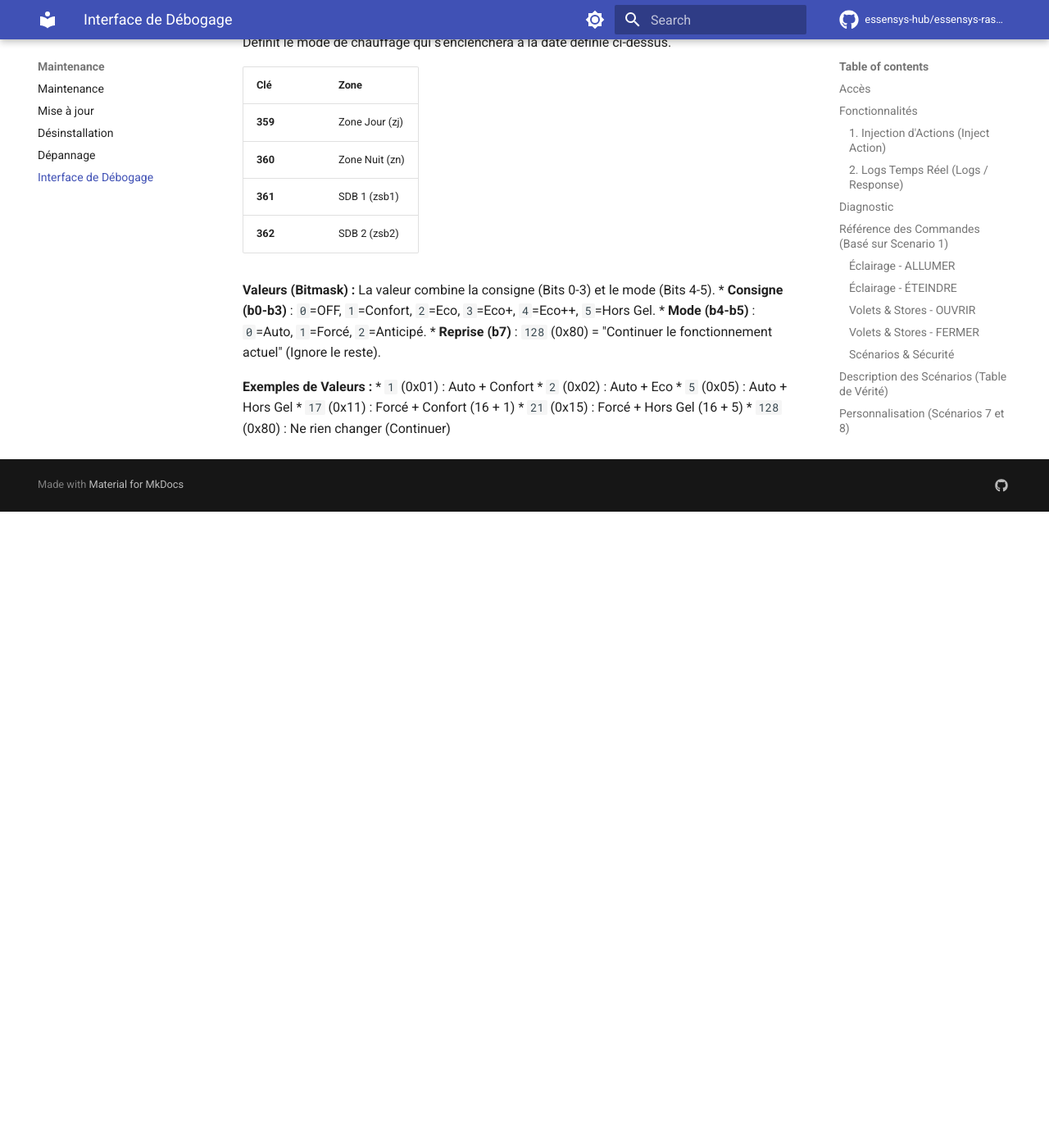
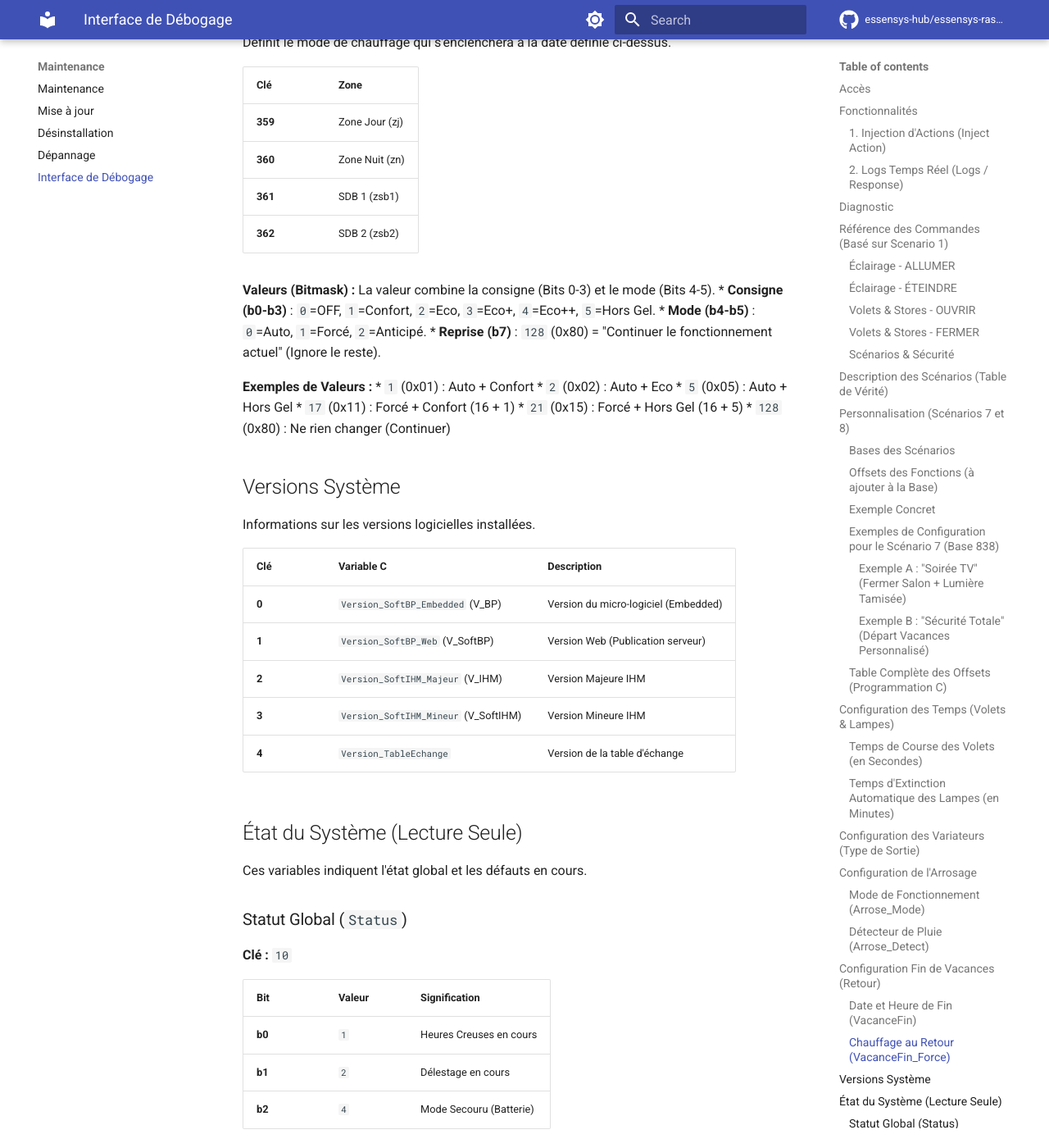
Before and after one commit to essensys-hub/essensys-raspberry-install, an MkDocs documentation site: the page built from docs/maintenance/debug.md, in a window 1280 px wide and 1400 px high, scrolled down 14658 px. Shown: the whole window at 82% size. Built offline with MkDocs 1.6.1 and Material for MkDocs 9.7.7, drawn with Linux system fonts in a browser that asks for light colours; comment, search, counter and statistics services are not loaded; the version menu is left out; before the commit the page ends 15282 px from its top, so only the background shows below that; some of the changed text lies outside the part shown.

Commit message:
Add system versions and detailed system status documentation

```diff
--- a/docs/maintenance/debug.md
+++ b/docs/maintenance/debug.md
@@ -385,3 +385,48 @@ La valeur combine la consigne (Bits 0-3) et le mode (Bits 4-5).
 *   `17` (0x11) : Forcé + Confort (16 + 1)
 *   `21` (0x15) : Forcé + Hors Gel (16 + 5)
 *   `128` (0x80) : Ne rien changer (Continuer)
+
+## Versions Système
+
+Informations sur les versions logicielles installées.
+
+| Clé | Variable C | Description |
+| :--- | :--- | :--- |
+| **0** | `Version_SoftBP_Embedded` (V_BP) | Version du micro-logiciel (Embedded) |
+| **1** | `Version_SoftBP_Web` (V_SoftBP) | Version Web (Publication serveur) |
+| **2** | `Version_SoftIHM_Majeur` (V_IHM) | Version Majeure IHM |
+| **3** | `Version_SoftIHM_Mineur` (V_SoftIHM)| Version Mineure IHM |
+| **4** | `Version_TableEchange` | Version de la table d'échange |
+
+## État du Système (Lecture Seule)
+
+Ces variables indiquent l'état global et les défauts en cours.
+
+### Statut Global (`Status`)
+**Clé :** `10`
+
+| Bit | Valeur | Signification |
+| :--- | :--- | :--- |
+| **b0** | `1` | Heures Creuses en cours |
+| **b1** | `2` | Délestage en cours |
+| **b2** | `4` | Mode Secouru (Batterie) |
+
+### Alertes (`Alerte`)
+**Clé :** `11`
+
+| Bit | Valeur | Signification |
+| :--- | :--- | :--- |
+| **b0** | `1` | Déclenchement Alarme (Intrusion) |
+| **b1** | `2` | Alerte Fuite d'Eau (Lave-Linge) |
+| **b2** | `4` | Alerte Fuite d'Eau (Lave-Vaisselle) |
+
+### Informations Techniques (`Information`)
+**Clé :** `12`
+
+| Bit | Valeur | Signification |
+| :--- | :--- | :--- |
+| **b0** | `1` | Défaut Com. Compteur ERDF |
+| **b1** | `2` | Défaut Com. IHM (Ecran) |
+| **b2** | `4` | Défaut Com. Bus CAN (PDV) |
+| **b3** | `8` | Défaut Com. Bus CAN (CHB) |
+| **b4** | `16` | Défaut Com. Bus CAN (PDE) |
```
